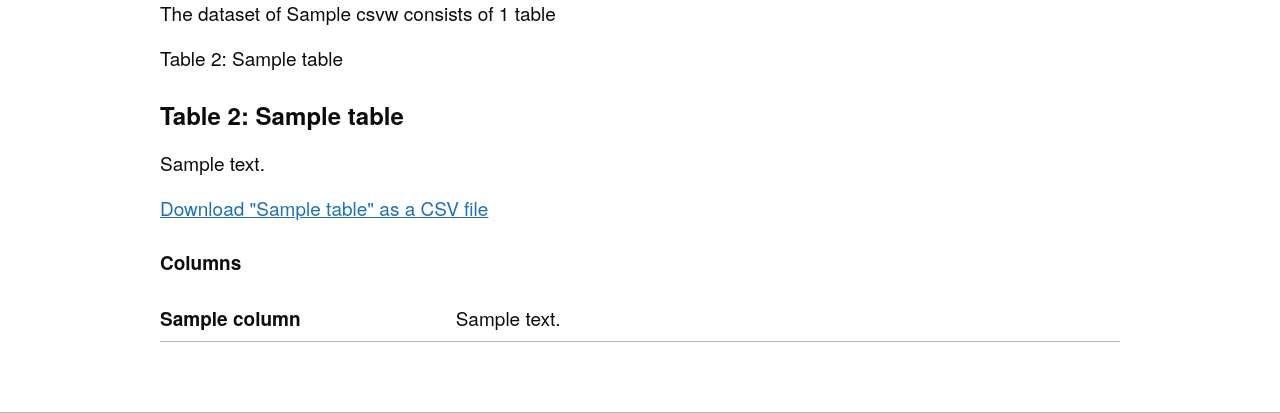
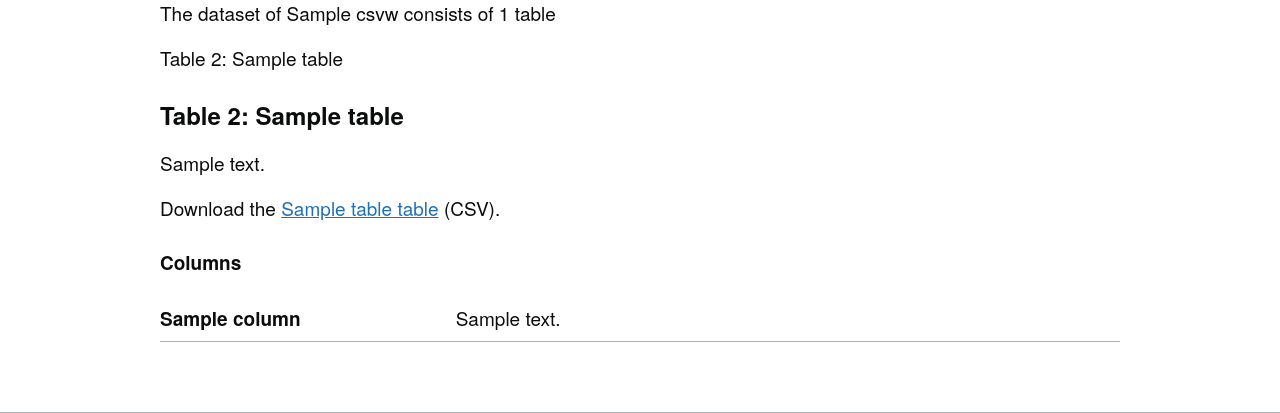
Before and after one commit to uktrade/public-data-api, a Flask app: template templates/metadata.html in a window 1280 px wide. Shown: the part 130-543 px from the top of the page. Run offline with Flask 2, Linux system fonts and the light colour scheme; the template is opened without the code that fills it: most values are stand-ins (such as "Sample title", 1, 10 or a date in 2020).

Commit message:
feat: tweak text

```diff
--- a/templates/metadata.html
+++ b/templates/metadata.html
@@ -18,7 +18,7 @@
 
     <p class="govuk-body">{{ table['dc:description'] }}</p>
 
-    <p class="govuk-body"><a href="{{ table['url'] }}" class="govuk-link">Download "{{ table['dc:title'] }}" as a CSV file</a></p>
+    <p class="govuk-body">Download the <a href="{{ table['url'] }}" class="govuk-link">{{ table['dc:title'] }} table</a> (CSV).</p>
 
     <h3 class="govuk-heading-s">Columns</h3>
 
```
